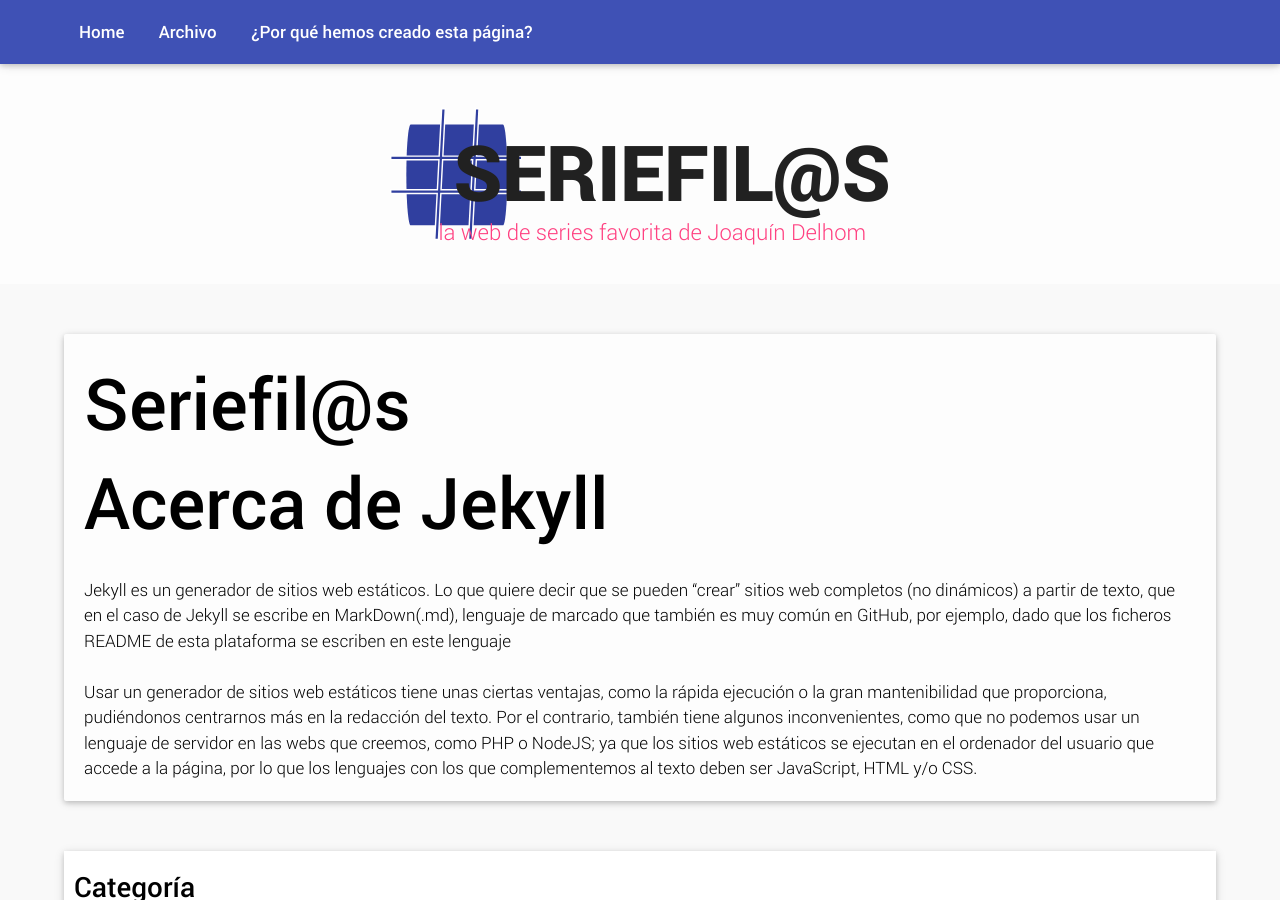
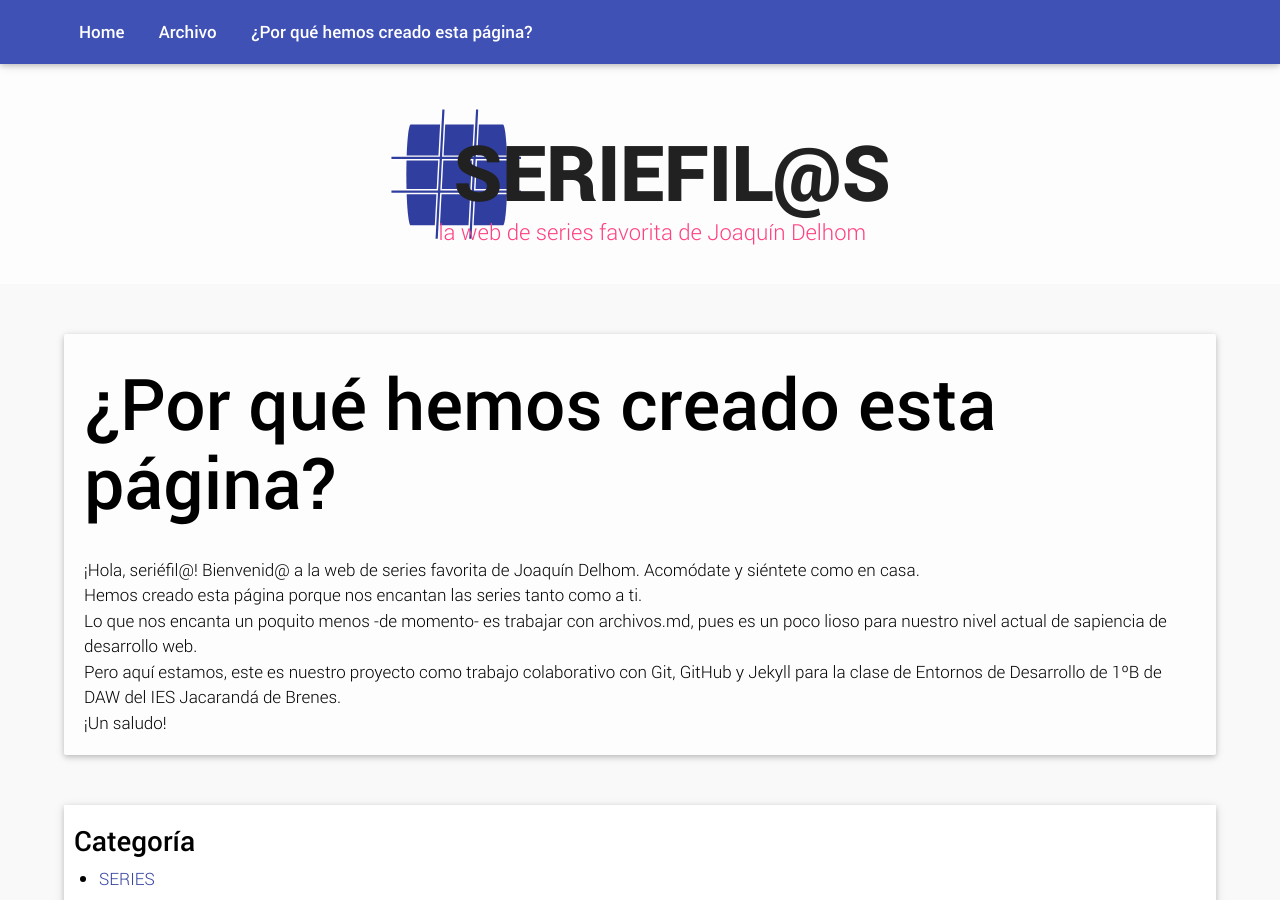
Before and after one commit to sandra86code/blog, a Jekyll site: the page built from typography/index.md, in a window 1280 px wide and 900 px high. Built offline with Jekyll 4.4.1, drawn with Linux system fonts in a browser that asks for light colours.

Commit message:
Modificado typography

```diff
--- a/typography/index.md
+++ b/typography/index.md
@@ -1,11 +1,15 @@
 ---
 layout: page-classic-sidebar-right
-title: Seriefil@s
+title: ¿Por qué hemos creado esta página?
 ---
-# Acerca de Jekyll
+
 <br>
-
-Jekyll es un generador de sitios web estáticos. Lo que quiere decir que se pueden “crear” sitios web completos (no dinámicos) a partir de texto, que en el caso de Jekyll se escribe en MarkDown(.md), lenguaje de marcado que también es muy común en GitHub, por ejemplo, dado que los ficheros README de esta plataforma se escriben en este lenguaje
+¡Hola, seriéfil@! Bienvenid@ a la web de series favorita de Joaquín Delhom. Acomódate y siéntete como en casa.
 <br>
+Hemos creado esta página porque nos encantan las series tanto como a ti.
 <br>
-Usar un generador de sitios web estáticos tiene unas ciertas ventajas, como la rápida ejecución o la gran mantenibilidad que proporciona, pudiéndonos centrarnos más en la redacción del texto. Por el contrario, también tiene algunos inconvenientes, como que no podemos usar un lenguaje de servidor en las webs que creemos, como PHP o NodeJS; ya que los sitios web estáticos se ejecutan en el ordenador del usuario que accede a la página, por lo que los lenguajes con los que complementemos al texto deben ser JavaScript, HTML y/o CSS.
+Lo que nos encanta un poquito menos -de momento- es trabajar con archivos.md, pues es un poco lioso para nuestro nivel actual de sapiencia de desarrollo web.
+<br>
+Pero aquí estamos, este es nuestro proyecto como trabajo colaborativo con Git, GitHub y Jekyll para la clase de Entornos de Desarrollo de 1ºB de DAW del IES Jacarandá de Brenes.
+<br>
+¡Un saludo!
```
